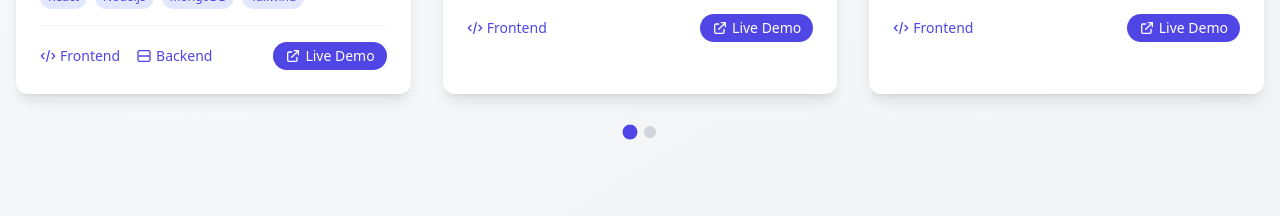
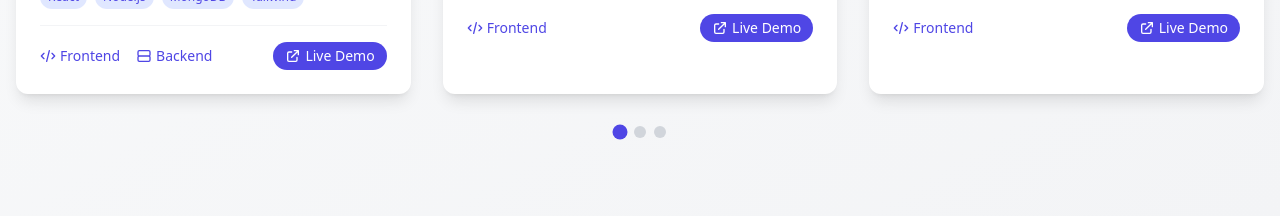
Before and after one commit to fhira21/Portofolio, a React (Create React App) app: page / in a window 1280 px wide. Shown: the part 3220-3436 px from the top of the page. Built offline with nearby package versions, Linux system fonts and the light colour scheme.

Commit message:
Update live links and add new project details

```diff
--- a/src/data/portofolioData.js
+++ b/src/data/portofolioData.js
@@ -88,7 +88,16 @@ const portfolioData = {
       tech: ["Next", "Tailwind"],
       image: project1,
       Frontend: "https://github.com/fhira21/ai-travell-planning.git",
-      live: "-",
+      live: "https://ai-travell-planning.vercel.app/",
+    },
+    {
+      title: "Warung Pintar",
+      description:
+        "manage products, selling prices, suppliers, and base prices",
+      tech: ["Next.js", "React", "Tailwind CSS", "Supabase"],
+      image: project1,
+      Frontend: "https://github.com/fhira21/Fe_Warung_pintar.git",
+      live: "https://fe-warung-pintar.vercel.app/",
     },
   ],
 
```
